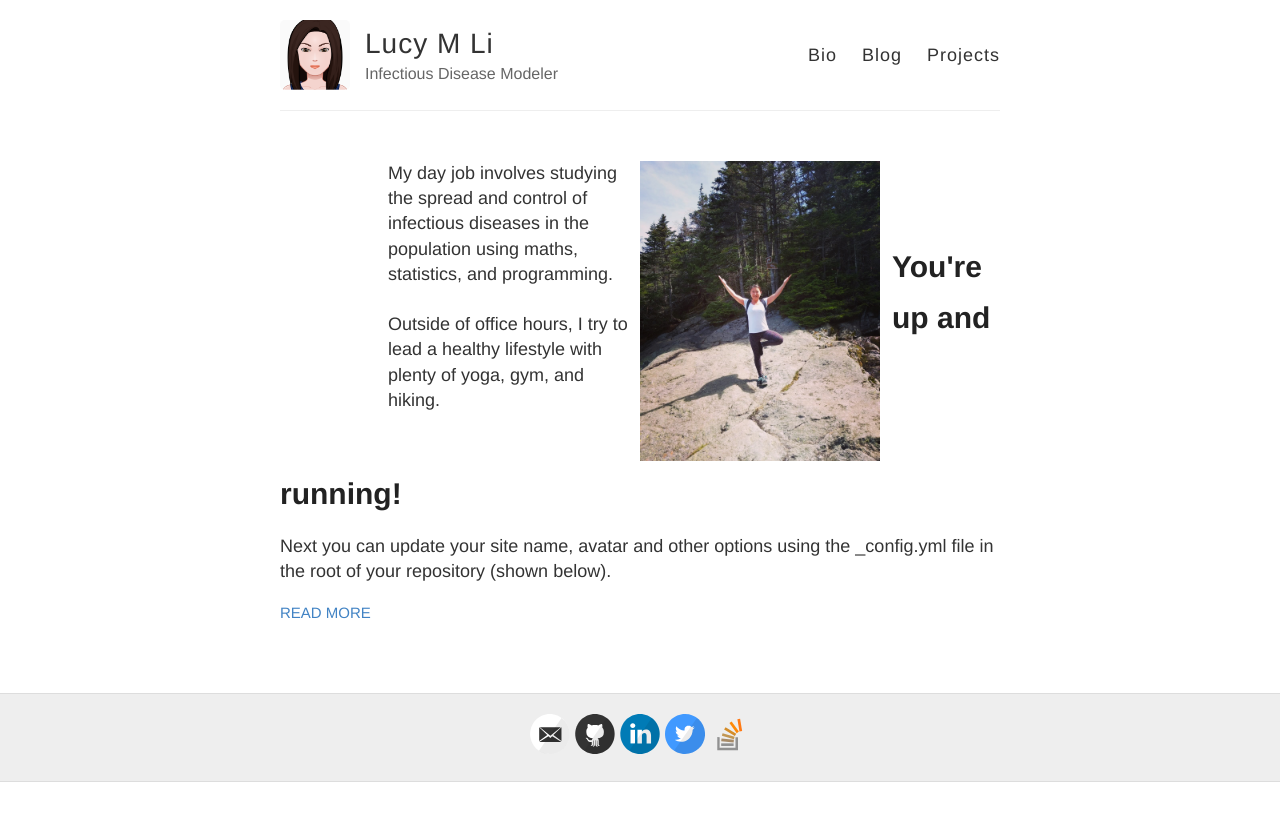
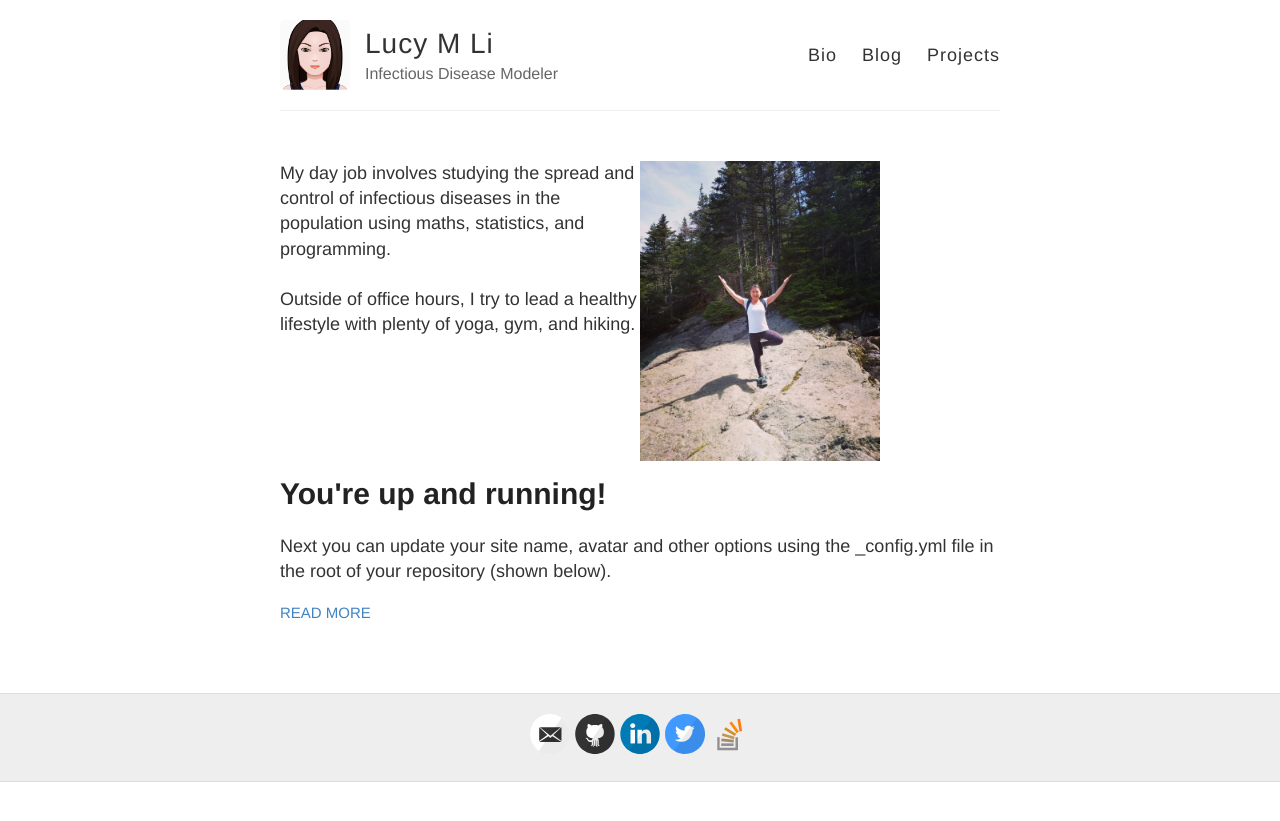
Before and after one commit to lucymli/lucymli.github.io, a Jekyll site: the page built from index.html, in a window 1280 px wide. Shown: the top 821 px of the page. Built offline with Jekyll 4.4.1, drawn with Linux system fonts in a browser that asks for light colours.

Commit message:
update homepage

```diff
--- a/index.html
+++ b/index.html
@@ -2,7 +2,7 @@
 layout: default
 ---
 
-<div id="contentBox" style="margin:0px auto; width:70%">
+<div id="contentBox" style="margin:0px auto; width:100%">
 
  <!-- columns divs, float left, no margin so there is no space between column, width=1/3 -->
     <div id="column1" style="float:left; margin:0; width:50%;">
@@ -16,6 +16,7 @@ layout: default
 </div>
 
 
+<br>
 <br>
 <br>
 
```
